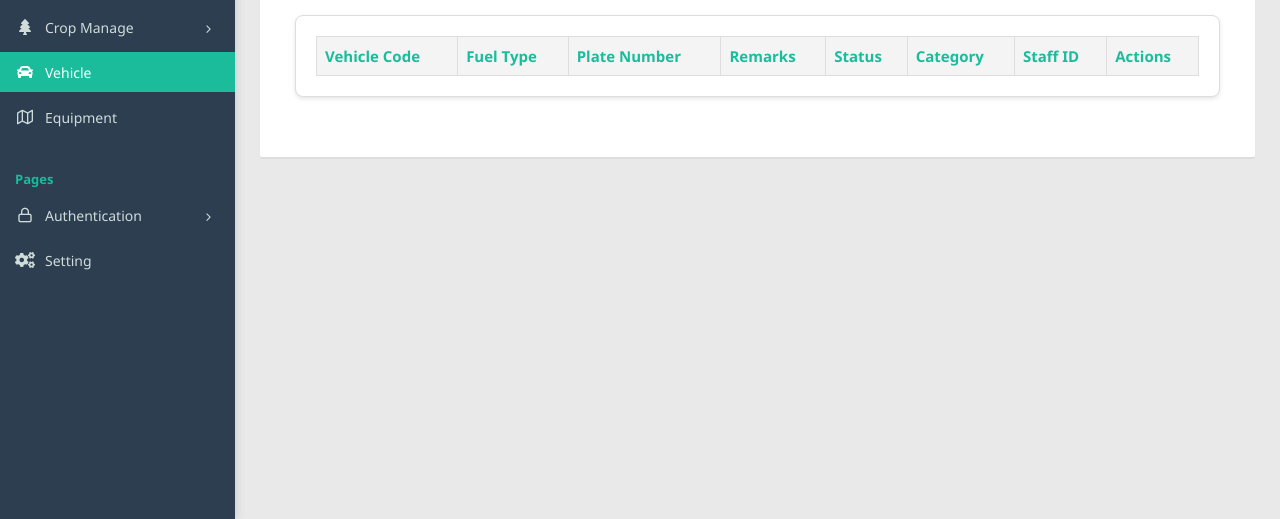
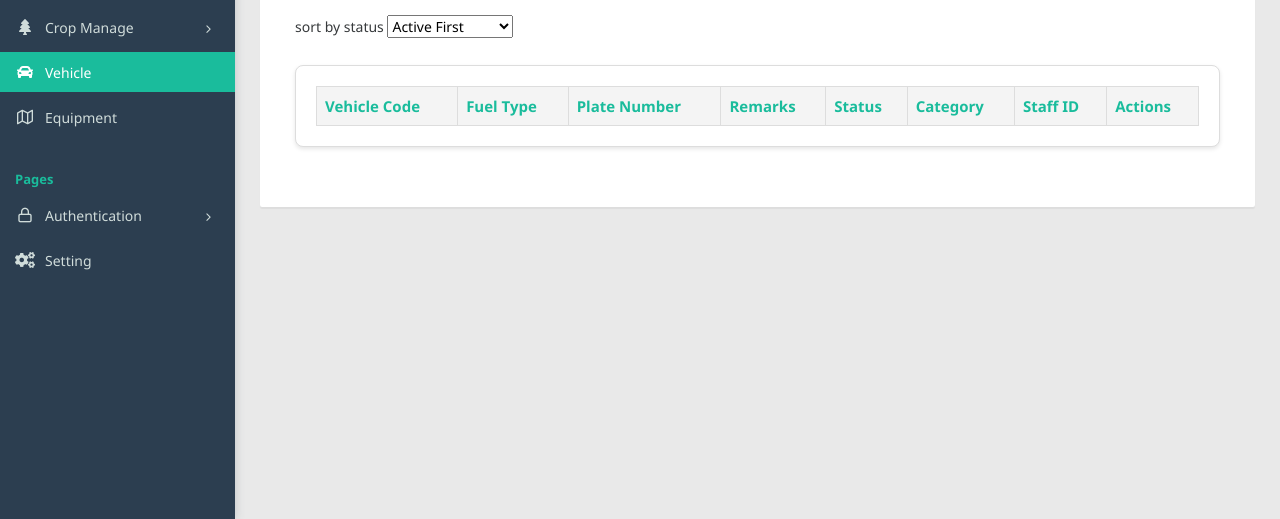
Before and after one commit to danukarangith/crop-management-frontend, a plain HTML site: page pages/vehicle.html in a window 1280 px wide. Shown: the part 361-880 px from the top of the page. Drawn offline with nearby package versions, Linux system fonts and the light colour scheme; some packages are replaced by stand-ins of ours; no server answers; a script that the page names is missing.

Commit message:
sort button add

```diff
--- a/pages/vehicle.html
+++ b/pages/vehicle.html
@@ -314,13 +314,23 @@
 						<div class="container">
 							<header class="header">
 								<h1>Vehicle Manage Window</h1>
+
 								<button id="addStaffBtn" class="add-button">+ Add Vehicle</button>
+								<!-- <button id="toggleSortBtn" onclick="toggleSort()">Toggle Active/Non-Active</button> -->
+
+
+
 							</header>
 
 							<div class="loading-spinner" id="loadingSpinner" style="display: none;">
 								<div class="spinner"></div>
 								<p>Loading...</p>
 							</div>
+							<label for="vehicleStatusSelect" id="vehicleStatusLabel">sort by status</label>
+								<select id="vehicleStatusSelect" onchange="toggleSort()">
+									<option value="active">Active First</option>
+									<option value="nonActive">Non-Active First</option>
+								</select>
 
                             <div class="table-container">
                                 <table id="vehicleTable">
```
